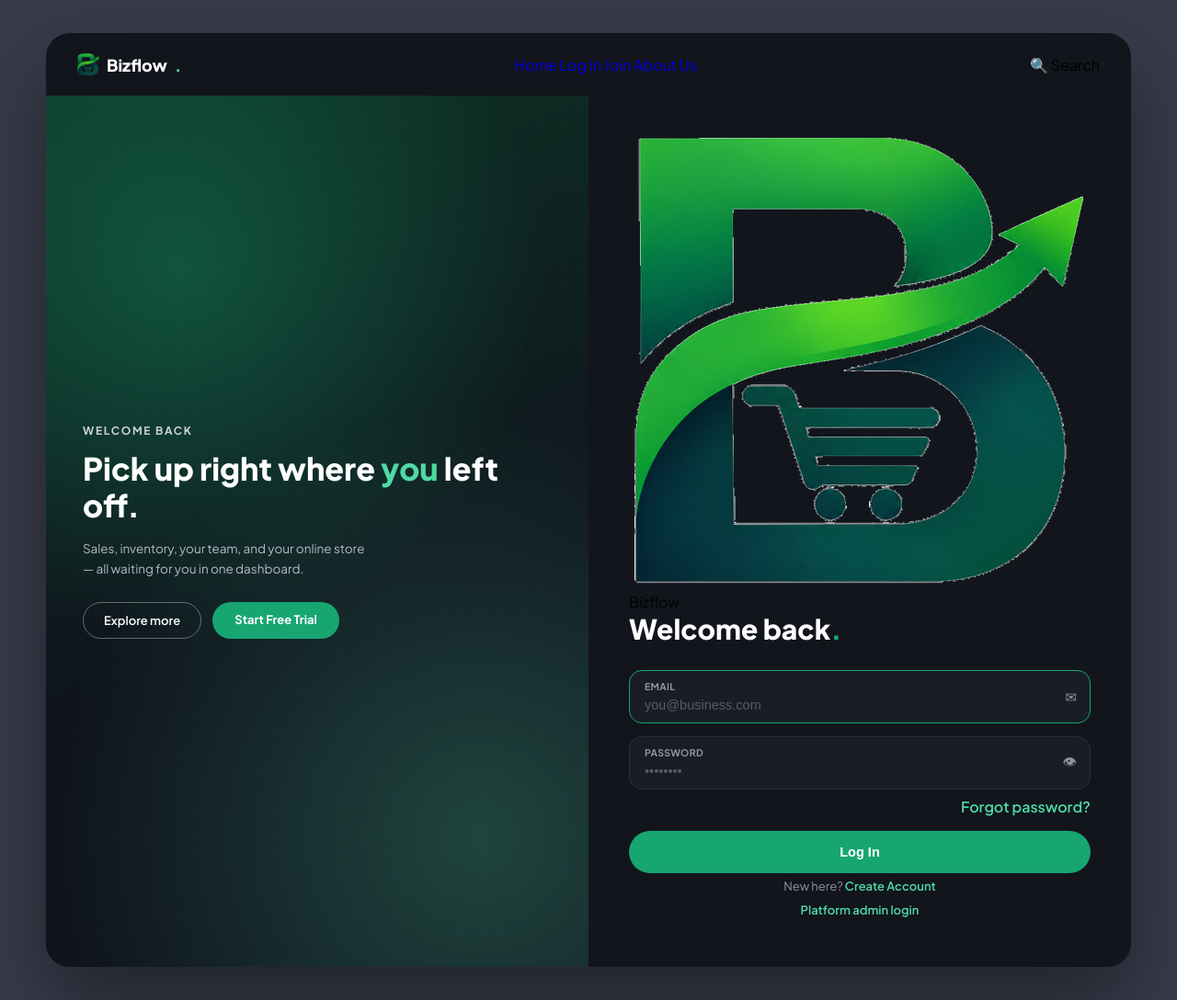
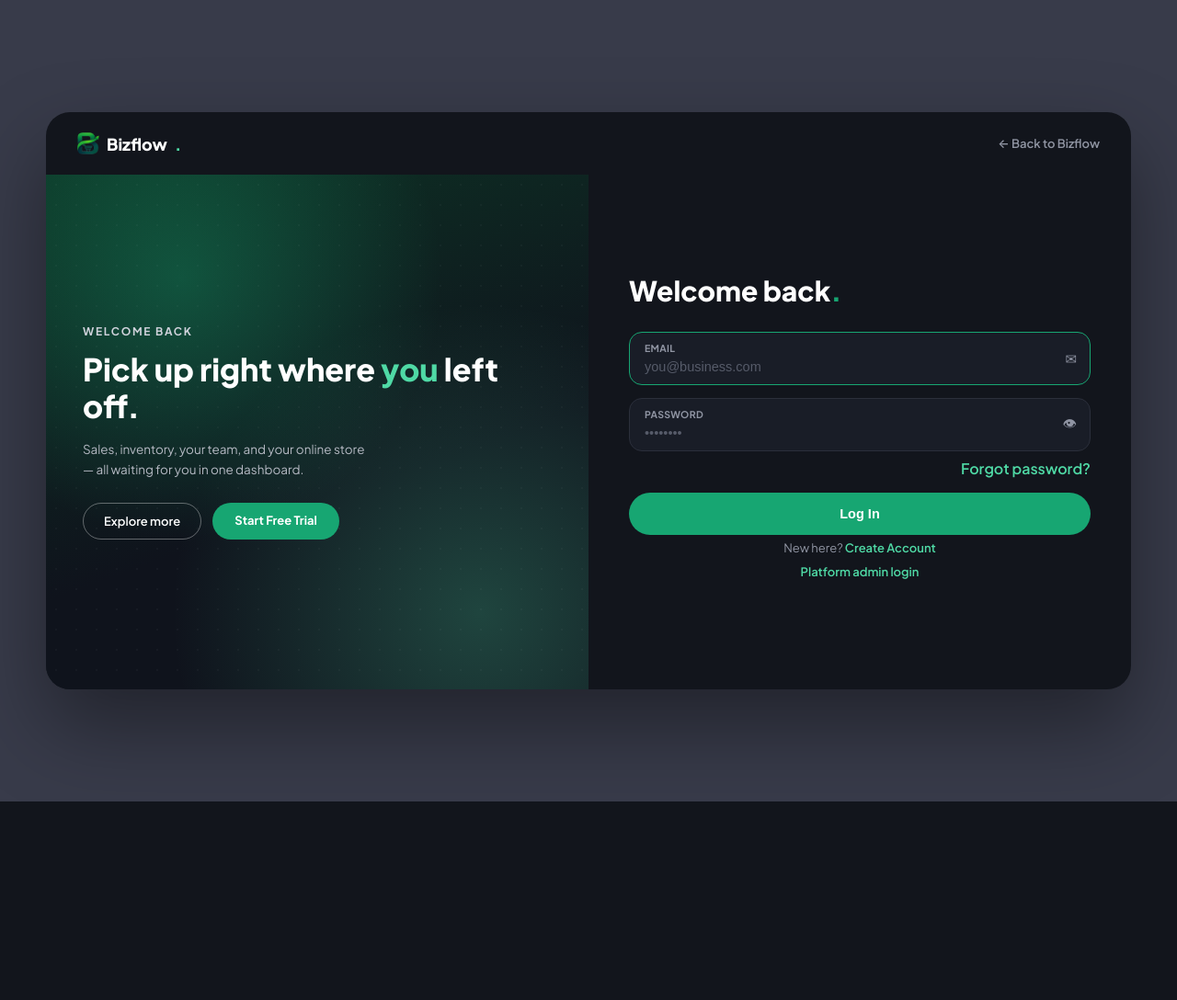
Before and after one commit to davidohis1/sales-inventory, a PHP site: page /ajtech/views/marketing/login.php in a window 1280 px wide. Shown: the whole page at 92% size. After the commit the page ends 872 px from the top, so only its background shows below. Run offline with PHP 8.4, Linux system fonts and the light colour scheme; data that the repository does not hold is empty.

Commit message:
Initial commit

```diff
--- a/public/views/marketing/login.php
+++ b/public/views/marketing/login.php
@@ -13,13 +13,7 @@
     <div class="tz-card">
         <nav class="tz-nav">
             <a href="<?= $base ?>/" class="tz-logo"><img src="<?= $base ?>/assets/images/logo.png" alt=""> Bizflow<span class="t">.</span></a>
-            <div class="tz-nav-links">
-                <a href="<?= $base ?>/">Home</a>
-                <a href="<?= $base ?>/login" class="active">Log In</a>
-                <a href="<?= $base ?>/register">Join</a>
-                <a href="<?= $base ?>/#features">About Us</a>
-            </div>
-            <div class="tz-nav-search">&#128269; Search</div>
+            <a href="<?= $base ?>/" class="tz-nav-back">&larr; Back to Bizflow</a>
         </nav>
 
         <div class="tz-split">
@@ -36,8 +30,6 @@
             </div>
 
             <div class="tz-form-side">
-                <div class="tz-form-mobile-logo"><img src="<?= $base ?>/assets/images/logo.png" alt=""> Bizflow</div>
-
                 <div class="tz-step active" id="step-login">
                     <h2>Welcome back<span class="dot">.</span></h2>
                     <div id="login-error" class="tz-error" style="display:none;"></div>
```
